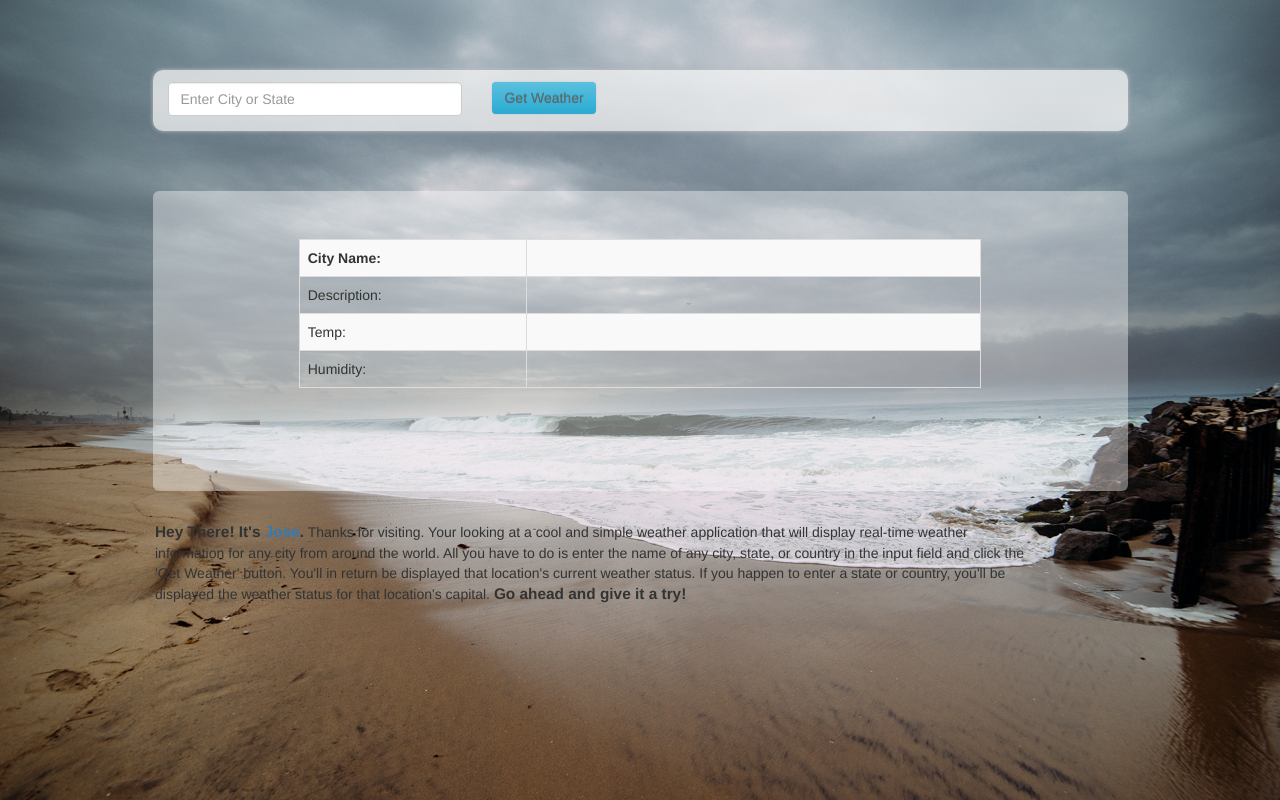
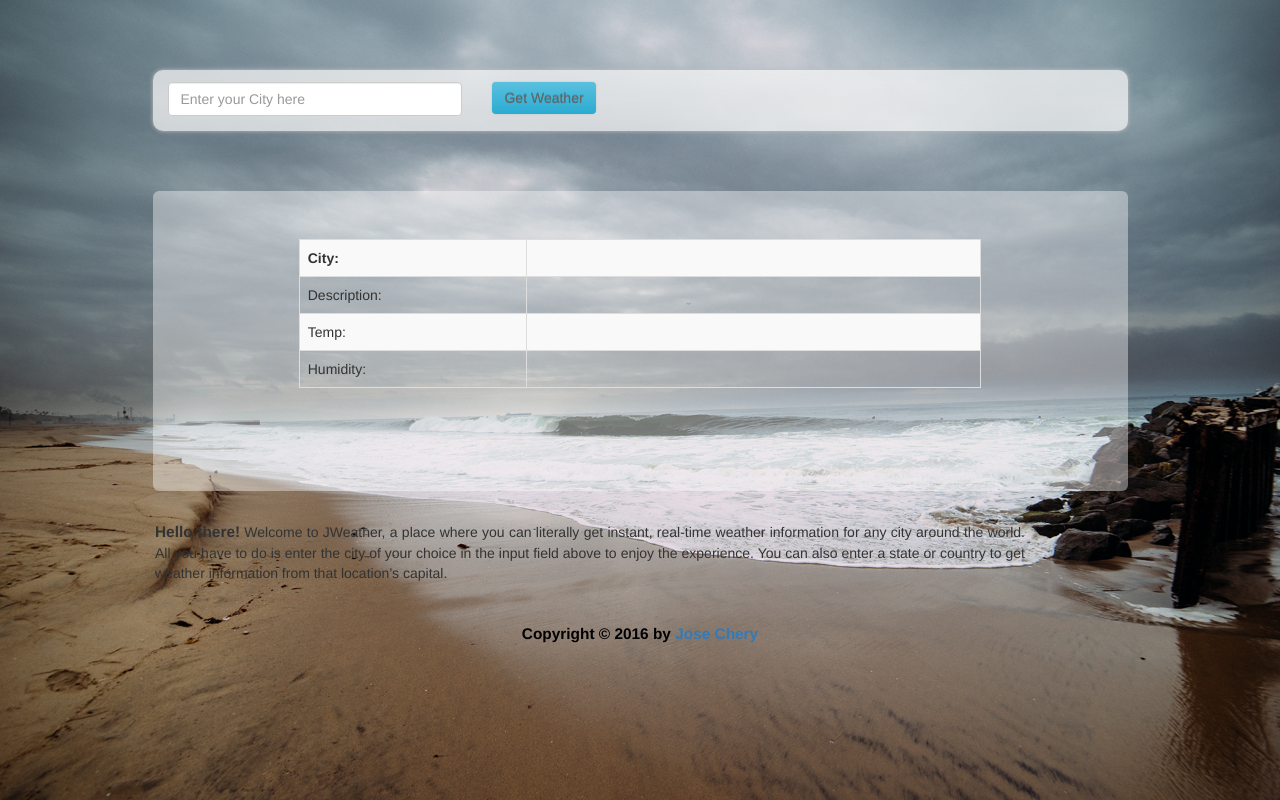
Before and after one commit to Jcareergoals/Weather_App, a CodeIgniter app: page / in a window 1280 px wide. Run offline with CodeIgniter, Linux system fonts and the light colour scheme.

Commit message:
1. Moved site from Azure to Amazon 2. Changed placeholder text in input field 3. Changed message text 4. Added copyright message in footer

```diff
--- a/application/views/weather.php
+++ b/application/views/weather.php
@@ -30,7 +30,7 @@
 					<form action='' method='post' class='form form-horizontal'>
 						<div class="form-group">
 							<div class="col-xs-12 col-sm-4">
-								<input type='text' name='q' placeholder='Enter City or State' class='form-control'>
+								<input type='text' name='q' placeholder='Enter your City here' class='form-control'>
 							</div>
 							<div class="col-xs-4 col-xs-offset-4 col-sm-4 col-sm-offset-0">
 								<button type='submit' class='btn btn-info'>Get Weather</button>
@@ -45,7 +45,7 @@
 					<div class="col-xs-10 col-xs-offset-1">
 						<table class='table table-striped table-bordered col-xs-12'>
 							<tr>
-								<th class='col-xs-4'>City Name:</th><th class='col-xs-12 1'></th>
+								<th class='col-xs-4'>City:</th><th class='col-xs-12 1'></th>
 							</tr>
 							<tr>
 								<td>Description:</td><td class='2'></td>
@@ -62,12 +62,15 @@
 				<!-- Start of instructional message section -->
 				<div class="row">
 					<div class="col-xs-10 col-xs-offset-1 col-sm-9 message">
-							<p><span>Hey There! It's <a href="https://www.linkedin.com/in/jose-chery-763110a1" target="_blank">Jose</a>.</span> Thanks for visiting. Your looking at a cool and simple weather application
-							that will display real-time weather information for any city from around the world. All you have to do is enter the name of
-							any city, state, or country in the input field and click the 'Get Weather' button. You'll in return be displayed that location's
-							current weather status. If you happen to enter a state or country, you'll be displayed the weather status for that location's capital. <span>Go ahead and give it a try! </span></p>
+							<p><span>Hello there!</span> Welcome to JWeather, a place where you can literally get instant, real-time weather information for any city
+							around the world. All you have to do is enter the city of your choice in the input field above to enjoy the experience. You can also enter a state
+							or country to get weather information from that location’s capital.</p>
 					</div>
 				</div>
+				<!-- Copyright section -->
+                <div class="col-xs-12 copyright">
+                	<p><span>Copyright &copy; 2016 by <a href="https://www.linkedin.com/in/jose-chery-763110a1" target="_blank">Jose Chery</a></span></p>
+                </div>
 			</div>
 		</div> <!-- End Container -->
 	</body>
--- a/assets/css/styles.css
+++ b/assets/css/styles.css
@@ -33,4 +33,9 @@
 		font-size: 1.1em;
 		font-weight: bold;
 	}
-	/*.message {text-shadow: 0px 0px 1px rgb(140,140,140); color: rgb(40,40,40);}*/
+	.copyright {
+		text-align: center;
+		color: black;
+		margin-top: 30px;
+	}
+	.message { text-align: justify }
```
